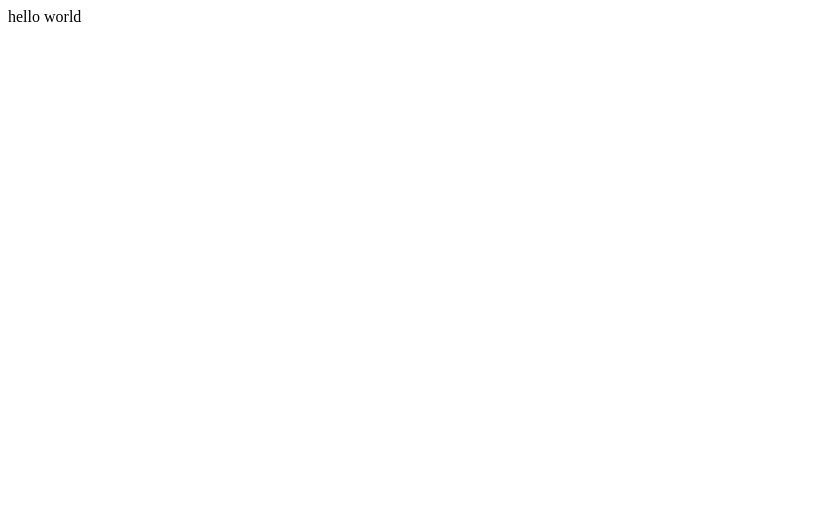
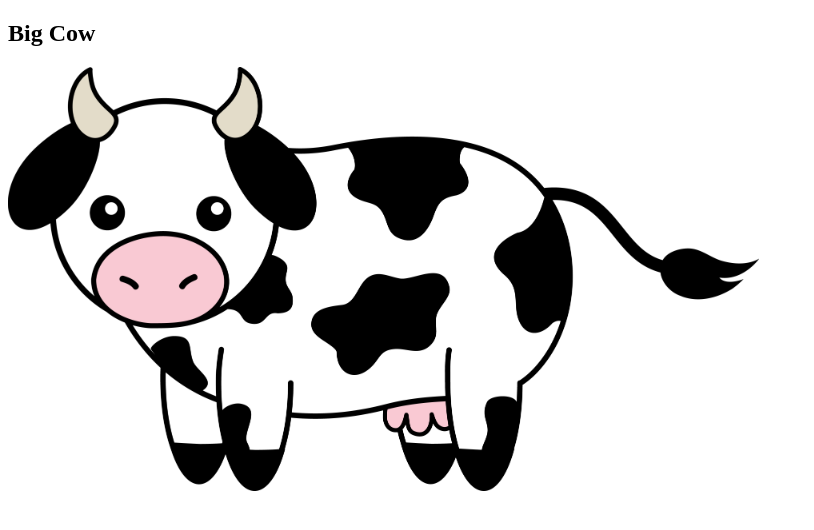
Before and after one commit to Exeter/schedule-website, a website: page index.html in a window 1280 px wide. Shown: the whole page, without its empty margins (0-814 px from the left). Drawn offline with Linux system fonts and the light colour scheme.

Commit message:
test image

```diff
--- a/index.html
+++ b/index.html
@@ -1,3 +1,9 @@
-<HTML>
-hello world
-</HTML>
+<!DOCTYPE html>
+<html>
+
+<body>
+    <h2>Big Cow</h2>
+    <img src="big_cow.jpg" alt="Big Cow" style="width:751px;height:424px">
+</body>
+
+</html>
```
